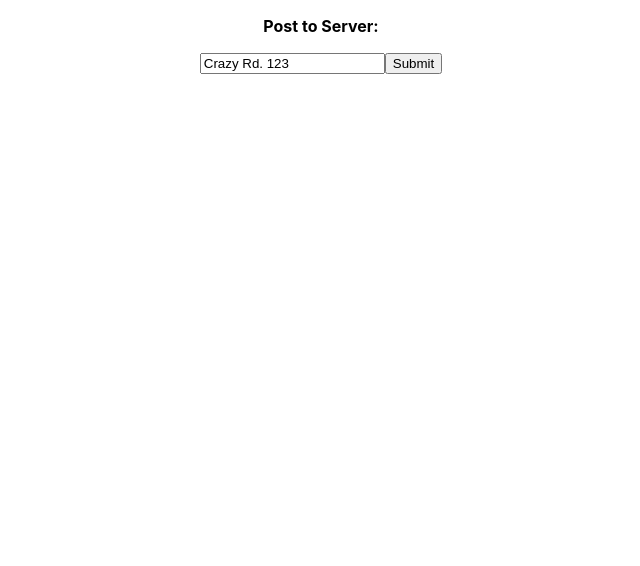
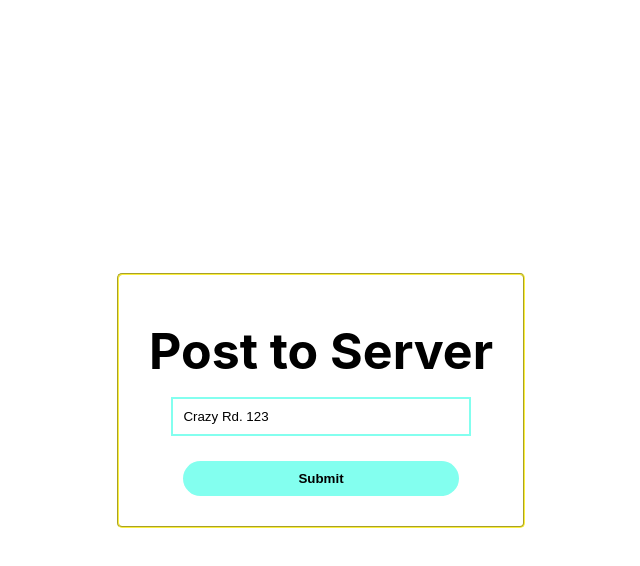
Before and after one commit to alcance/lightbeam, a React (Create React App) app: page / in a window 1280 px wide. Shown: the top 566 px of the page, without its empty margins (319-959 px from the left). Built offline with nearby package versions, Linux system fonts and the light colour scheme.

Commit message:
Location request featured

```diff
--- a/src/App.js
+++ b/src/App.js
@@ -1,31 +1,10 @@
-import React, { Component } from 'react';
+import React from 'react';
+import { LightBeamApp } from './LightBeamApp';
 import './App.css';
-class App extends Component {
 
-  state = {
-    location: 'Crazy Rd. 123',
-  };
-
-  handleSubmit = async e => {
-  };
-
-  render() {
+export const App = () => {
     return (
-      <div className="App">
-        <p>{this.state.response}</p>
-        <form onSubmit={this.handleSubmit}>
-          <p>
-            <strong>Post to Server:</strong>
-          </p>
-          <input
-            type="text"
-            value={this.state.location}
-            onChange={e => this.setState({ location: e.target.value })}
-          />
-          <button type="submit">Submit</button>
-        </form>
-      </div>
+        <LightBeamApp />
     );
-  }
 }
 export default App;
--- /dev/null
+++ b/src/LightBeamApp.js
@@ -0,0 +1,18 @@
+import React, { useState } from 'react';
+import { Form } from './components/Form';
+
+export const LightBeamApp = () => {
+
+    const [response, setResponse] = useState('');
+
+    return (
+        <div className="container">
+            <p>{response}</p>
+            <fieldset className="form">
+                <Form
+                    setResponse={setResponse}
+                />
+            </fieldset>
+        </div>
+    )
+}
--- /dev/null
+++ b/src/components/Form.js
@@ -0,0 +1,52 @@
+import React, { useState } from 'react'
+import { fetchData } from '../helpers/fetch';
+
+export const Form = ({setResponse}) => {
+
+    const [state, setState] = useState({
+        location: 'Crazy Rd. 123'
+    });
+
+    const { location } = state;
+
+    const handleSubmit = async (e) => {
+        e.preventDefault();
+
+        if (location.trim().length > 0) {
+            const resp = await fetchData(state);
+            setResponse(resp);
+            setState({
+                location: ''
+            })
+        }
+        else {
+            alert('Message cannot be empty');
+        }
+    }
+
+    const handleChange = (e) => {
+        setState({
+            location: e.target.value
+        });
+    }
+
+    return (
+        <form onSubmit={handleSubmit}>
+            <p>
+                <strong className="main">Post to Server</strong>
+            </p>
+            <input
+                type="text"
+                className="input-text"
+                value={location}
+                onChange={handleChange}
+            />
+            <button
+                type="submit"
+                className="submit-btn"
+            >
+                Submit
+            </button>
+        </form>
+    )
+}
--- /dev/null
+++ b/src/helpers/fetch.js
@@ -0,0 +1,12 @@
+export const fetchData = async (data) => {
+    const baseURL = 'https://systec-puzzle.herokuapp.com/lightbeam';
+    const req = await fetch(baseURL, {
+        method: 'POST',
+        headers: {
+            'Content-type': 'application/json'
+        },
+        body: JSON.stringify(data)
+    });
+
+    return await req.json();
+}
--- a/src/index.css
+++ b/src/index.css
@@ -11,3 +11,49 @@ code {
   font-family: source-code-pro, Menlo, Monaco, Consolas, 'Courier New',
     monospace;
 }
+
+.container {
+    align-items: center;
+    display: flex;
+    justify-content: center;
+    height: 100vh;
+    text-align: center;
+}
+
+.main {
+    font-size: 50px;
+}
+
+.form {
+    border-radius: 5px;
+    border-color: #FCF03C;
+    padding: 30px;
+}
+
+.input-text {
+    padding: 10px;
+    outline: none;
+    border-style: solid;
+    border-color: #83FFEF;
+    width: 80%;
+    margin: auto;
+}
+
+.submit-btn {
+    background: #83FFEF;
+    border-radius: 50px;
+    border-style: none;
+    margin-top: 25px;
+    border-style: none;
+    padding: 10px;
+    width: 80%;
+    transition: all ease-in 0.3s;
+    outline: none;
+    font-weight: bold;
+}
+
+.submit-btn:hover {
+    background-color: white;
+    border-color: #83FFEF;
+    cursor: pointer;
+}
```
Also changed, not shown: 1 other file (tests, documents, lock files or other folders).
